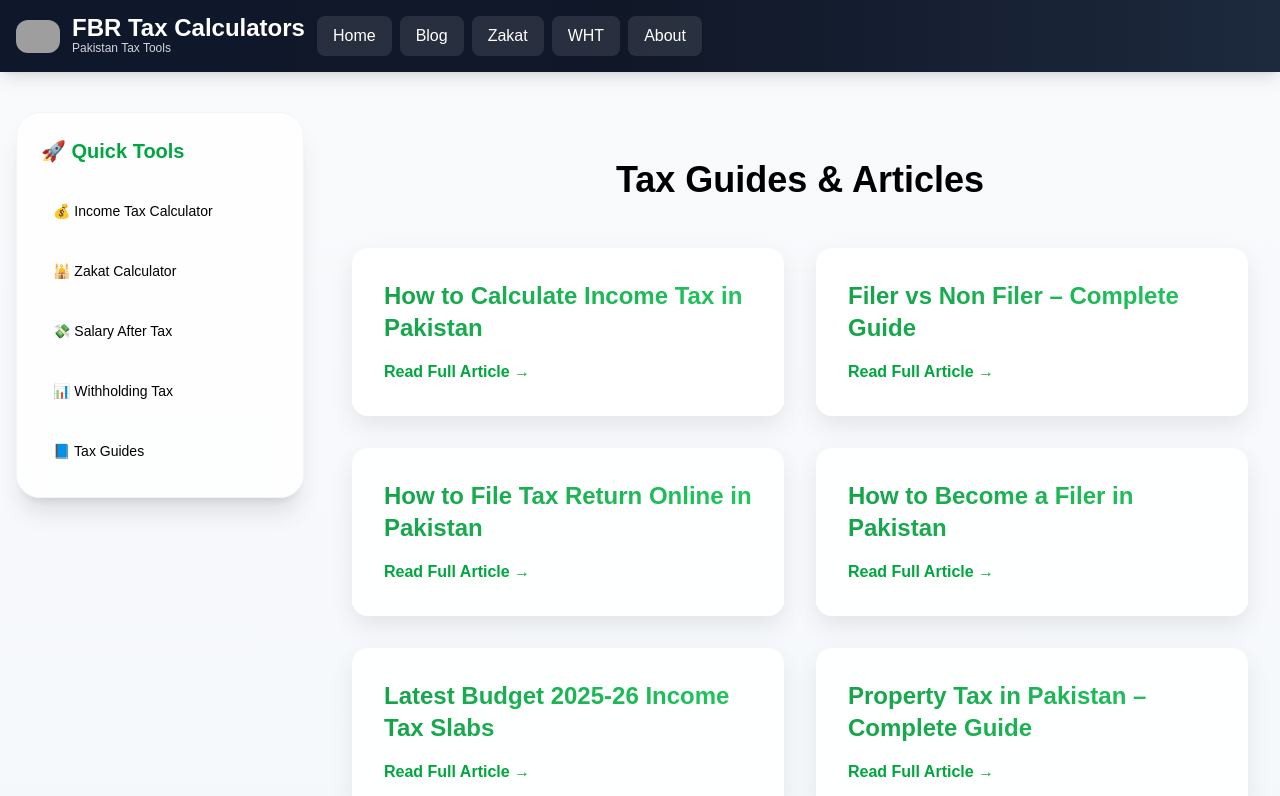
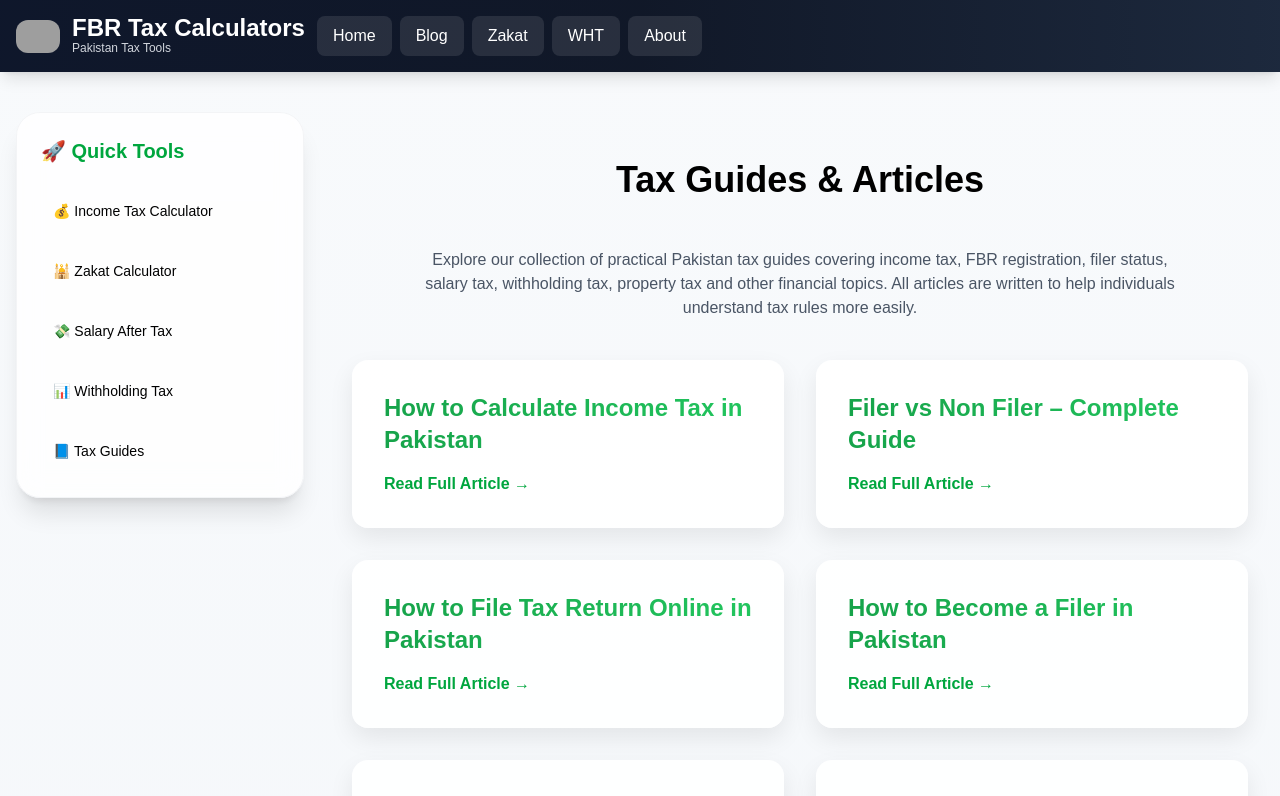
Before and after one commit to muhammadobaid1986/fbrtaxcalculators, a Next.js app: page /blog in a window 1280 px wide. Shown: the top 796 px of the page. Built offline with nearby package versions, Linux system fonts and the light colour scheme; grey boxes are pictures that could not be loaded.

Commit message:
improve blog page seo

```diff
--- a/app/blog/page.tsx
+++ b/app/blog/page.tsx
@@ -1,7 +1,9 @@
 import Link from "next/link";
 
 export const metadata = {
-  title: "Tax Guides & Articles | FBR Tax Calculators",
+  title: "Pakistan Tax Guides & Articles | FBR Tax Calculators",
+  description:
+    "Read detailed guides about Pakistan income tax, FBR, filer status, tax returns, property tax, freelancers, prize bonds, salary tax and more.",
 };
 
 const posts = [
@@ -111,6 +113,12 @@ export default function Blog() {
       <h1 className="text-4xl font-bold text-center mb-12">
         Tax Guides & Articles
       </h1>
+      <p className="text-center text-gray-600 max-w-3xl mx-auto mb-10">
+  Explore our collection of practical Pakistan tax guides covering
+  income tax, FBR registration, filer status, salary tax, withholding
+  tax, property tax and other financial topics. All articles are written
+  to help individuals understand tax rules more easily.
+</p>
 
       <div className="grid md:grid-cols-2 gap-8">
         {posts.map((post, index) => (
@@ -131,6 +139,24 @@ export default function Blog() {
           </div>
         ))}
       </div>
+<div className="mt-16 bg-white rounded-2xl shadow p-8">
+  <h2 className="text-2xl font-bold mb-4">
+    Why Read Our Tax Guides?
+  </h2>
+
+  <p className="text-gray-700 mb-4">
+    Our guides explain Pakistan tax rules in simple language with
+    practical examples. Whether you want to become a filer, calculate
+    salary tax or understand the latest FBR updates, these articles are
+    designed to help.
+  </p>
+
+  <p className="text-gray-700">
+    We regularly update our content whenever important tax changes are
+    announced so readers can access accurate and useful information.
+  </p>
+</div>
+
     </div>
   );
 }
```
